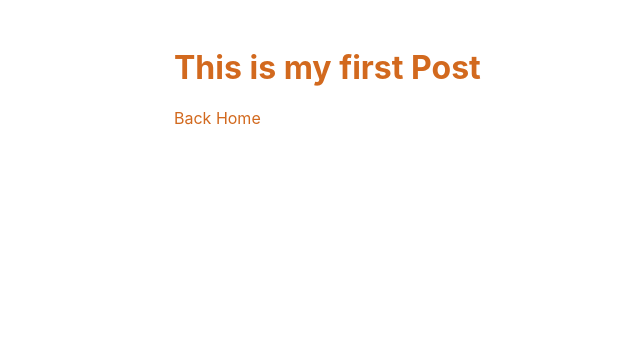
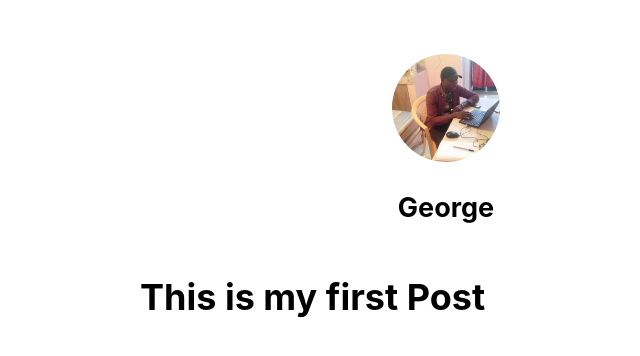
Before and after one commit to George-Okumu/Post_Blog, a Next.js app: page /posts/first-post in a window 1280 px wide. Shown: the top 356 px of the page, without its empty margins (194-834 px from the left). Built offline with nearby package versions, Linux system fonts and the light colour scheme.

Commit message:
modified home page with my content

```diff
--- a/components/layout.js
+++ b/components/layout.js
@@ -1,4 +1,67 @@
 import styles from './layout.module.css'
-export default function Layout({children}){
-return <div className={styles.container}>{children}</div>
+import Image from 'next/image'
+import Link from 'next/link'
+import Head from 'next/head'
+
+
+
+const name = 'George'
+export const siteTitle = 'My First Next Blog'
+
+export default function Layout({ children, home }){
+return (    <div className={styles.container}>
+    <Head>
+      <link rel="icon" href="/favicon.ico" />
+      <meta
+        name="description"
+        content="Learn how to build a personal website using Next.js"
+      />
+      <meta
+        property="og:image"
+        content={`https://og-image.vercel.app/${encodeURI(
+          siteTitle
+        )}.png?theme=light&md=0&fontSize=75px&images=https%3A%2F%2Fassets.vercel.com%2Fimage%2Fupload%2Ffront%2Fassets%2Fdesign%2Fnextjs-black-logo.svg`}
+      />
+      <meta name="og:title" content={siteTitle} />
+      <meta name="twitter:card" content="summary_large_image" />
+    </Head>
+    <header className={styles.header}>
+      {home ? (
+        <>
+          <Image
+            priority
+            src="/images/profile.jpg"
+            className={styles.borderCircle}
+            height={144}
+            width={144}
+            alt={name}
+          />
+          <h1 className={styles.heading2Xl}>{name}</h1>
+        </>
+      ) : (
+        <>
+          <Link href="/">
+            <a>
+              <Image
+                priority
+                src="/images/geoface.jpg"
+                className={styles.borderCircle}
+                height={108}
+                width={108}
+                alt={name}
+              />
+            </a>
+          </Link>
+          <h2 className={styles.headingLg}>
+            <Link href="/">
+              <a className={styles.colorInherit}>{name}</a>
+            </Link>
+          </h2>
+        </>
+      )}
+    </header>
+    <main>{children}</main>
+
+  </div>
+)
 }
--- a/components/layout.module.css
+++ b/components/layout.module.css
@@ -1,6 +1,68 @@
 .container {
     max-width: 36rem;
     padding: 0 1rem;
-    color: chocolate;
     margin: 3rem auto 6rem;
   }
+
+  .header {
+    display: flex;
+    flex-direction: column;
+    align-items: center;
+  }
+
+  .backToHome {
+    margin: 3rem 0 0;
+  }
+
+  .heading2Xl {
+    font-size: 2.5rem;
+    line-height: 1.2;
+    font-weight: 800;
+    letter-spacing: -0.05rem;
+    margin: 1rem 0;
+  }
+
+  .headingXl {
+    font-size: 2rem;
+    line-height: 1.3;
+    font-weight: 800;
+    letter-spacing: -0.05rem;
+    margin: 1rem 0;
+  }
+
+  .headingLg {
+    font-size: 1.5rem;
+    line-height: 1.4;
+    margin: 1rem 0;
+  }
+
+  .headingMd {
+    font-size: 1.2rem;
+    line-height: 1.5;
+  }
+
+  .borderCircle {
+    border-radius: 9999px;
+  }
+
+  .colorInherit {
+    color: inherit;
+  }
+
+  .padding1px {
+    padding-top: 1px;
+  }
+
+  .list {
+    list-style: none;
+    padding: 0;
+    margin: 0;
+  }
+
+  .listItem {
+    margin: 0 0 1.25rem;
+  }
+
+  .lightText {
+    color: #666;
+  }
--- a/pages/posts/first-post.js
+++ b/pages/posts/first-post.js
@@ -10,17 +10,8 @@
             <title>Post Page</title>
         </Head>
         <h1>This is my first Post</h1>
-        <Link href="/">
-            <a>Back Home</a>
-        </Link>
 
 
-        {/* <Image
-          src="/public/images/favicon.ico" // Route of the image file
-          height={144} // Desired size with correct aspect ratio
-          width={144} // Desired size with correct aspect ratio
-          alt="George"
-        /> */}
         </Layout>
 
     )
--- a/styles/globals.css
+++ b/styles/globals.css
@@ -2,15 +2,26 @@
 body {
   padding: 0;
   margin: 0;
-  font-family: -apple-system, BlinkMacSystemFont, Segoe UI, Roboto, Oxygen,
-    Ubuntu, Cantarell, Fira Sans, Droid Sans, Helvetica Neue, sans-serif;
-}
-
-a {
-  color: inherit;
-  text-decoration: none;
+  font-family: -apple-system, BlinkMacSystemFont, Segoe UI, Roboto, Oxygen, Ubuntu,
+    Cantarell, Fira Sans, Droid Sans, Helvetica Neue, sans-serif;
+  line-height: 1.6;
+  font-size: 18px;
 }
 
 * {
   box-sizing: border-box;
 }
+
+a {
+  color: #0070f3;
+  text-decoration: none;
+}
+
+a:hover {
+  text-decoration: underline;
+}
+
+img {
+  max-width: 100%;
+  display: block;
+}
```
Also changed, not shown: pages/index.js (+23 -53 lines).
